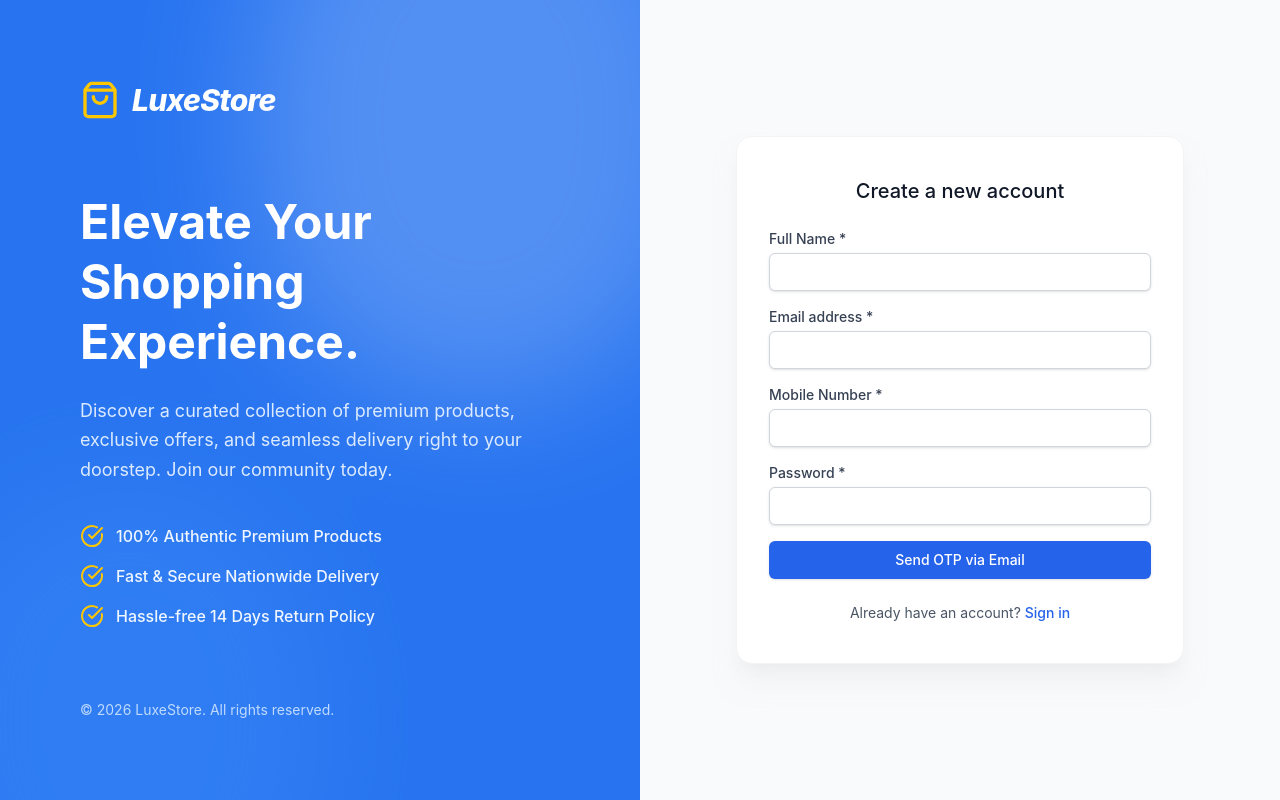
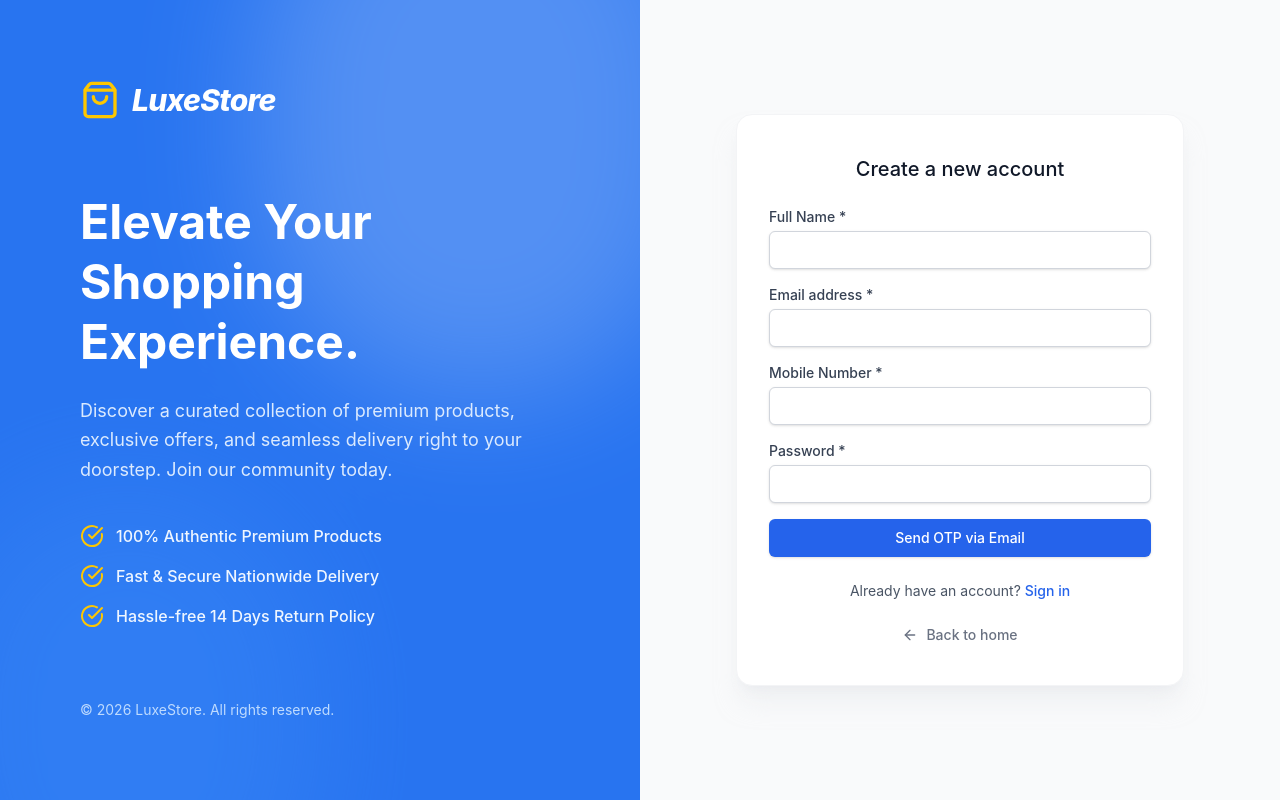
Before and after one commit to riteshyadav8995/E_Commerce_platform, a React (Vite) app in the folder frontend/: page /register in a window 1280 px wide. Built offline with nearby package versions, Linux system fonts and the light colour scheme; no server answers.

Commit message:
added back to home button

```diff
--- a/frontend/src/pages/Login.jsx
+++ b/frontend/src/pages/Login.jsx
@@ -4,6 +4,7 @@ import { Link, useNavigate, useSearchParams } from 'react-router-dom';
 import useAuthStore from '../store/authStore';
 import useCartStore from '../store/cartStore';
 import api from '../services/api';
+import { ArrowLeft } from 'lucide-react';
 
 const Login = () => {
   const { register, handleSubmit, formState: { errors } } = useForm();
@@ -91,6 +92,13 @@ const Login = () => {
         <span className="text-gray-600 dark:text-gray-400">Don't have an account? </span>
         <Link to="/register" className="font-medium text-primary-600 dark:text-primary-400 hover:text-primary-500">Sign up</Link>
       </div>
+
+      <div className="mt-6 flex justify-center">
+        <Link to="/store" className="inline-flex items-center gap-2 text-sm font-medium text-gray-500 hover:text-gray-900 dark:text-gray-400 dark:hover:text-white transition-colors">
+          <ArrowLeft className="w-4 h-4" />
+          Back to home
+        </Link>
+      </div>
     </div>
   );
 };
--- a/frontend/src/pages/Register.jsx
+++ b/frontend/src/pages/Register.jsx
@@ -3,6 +3,7 @@ import { useForm } from 'react-hook-form';
 import { Link, useNavigate } from 'react-router-dom';
 import useAuthStore from '../store/authStore';
 import api from '../services/api';
+import { ArrowLeft } from 'lucide-react';
 
 const Register = () => {
   const { register, handleSubmit, formState: { errors }, getValues, trigger } = useForm();
@@ -166,6 +167,13 @@ const Register = () => {
         <span className="text-gray-600 dark:text-gray-400">Already have an account? </span>
         <Link to="/login" className="font-medium text-primary-600 dark:text-primary-400 hover:text-primary-500">Sign in</Link>
       </div>
+
+      <div className="mt-6 flex justify-center">
+        <Link to="/store" className="inline-flex items-center gap-2 text-sm font-medium text-gray-500 hover:text-gray-900 dark:text-gray-400 dark:hover:text-white transition-colors">
+          <ArrowLeft className="w-4 h-4" />
+          Back to home
+        </Link>
+      </div>
     </div>
   );
 };
```
